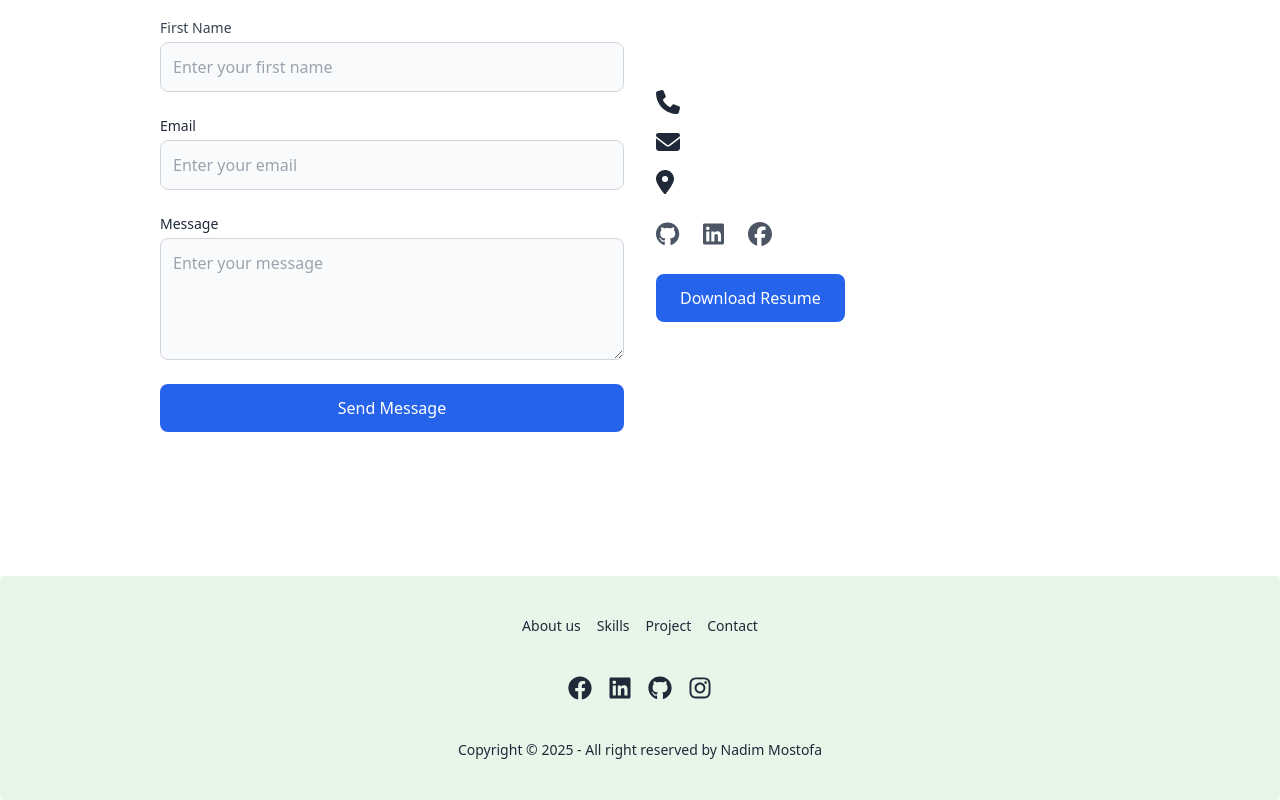
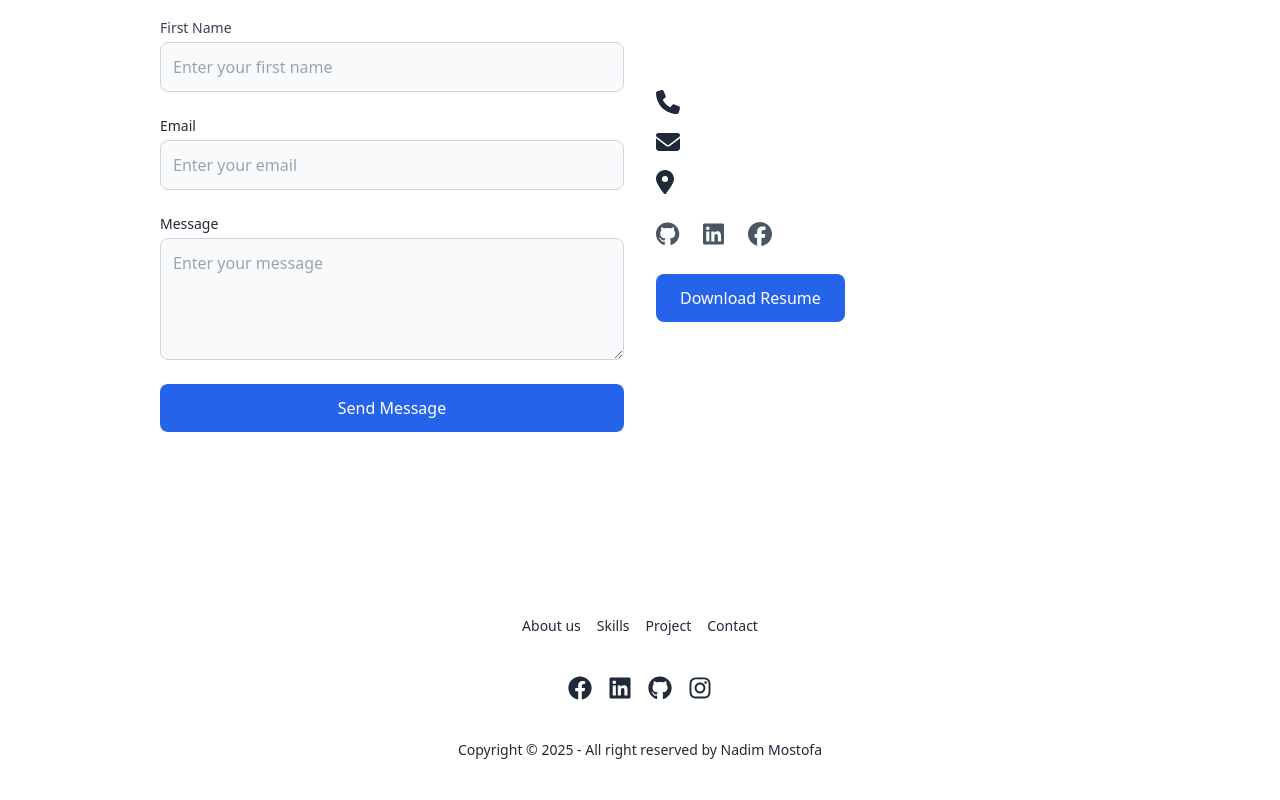
Before and after one commit to Nadimmo/Portfolio-Project, a React (Vite) app: page / in a window 1280 px wide. Shown: the part 3810-4610 px from the top of the page. Built offline with nearby package versions, Linux system fonts and the light colour scheme.

Commit message:
update footer

```diff
--- a/src/components/Footer.jsx
+++ b/src/components/Footer.jsx
@@ -3,7 +3,7 @@ import { FaFacebook, FaGithub, FaInstagram, FaLinkedin } from 'react-icons/fa'
 
 const Footer = () => {
   return (
-    <footer className="footer footer-center bg-[#E8F5E9] text-base-content rounded p-10">
+    <footer className="footer footer-center dark:bg-[#2c2523] dark:text-white text-base-content rounded p-10">
     <nav className="grid grid-flow-col gap-4">
       <a href='/#about' className="link link-hover">About us</a>
       <a href='/#skills' className="link link-hover">Skills</a>
```
